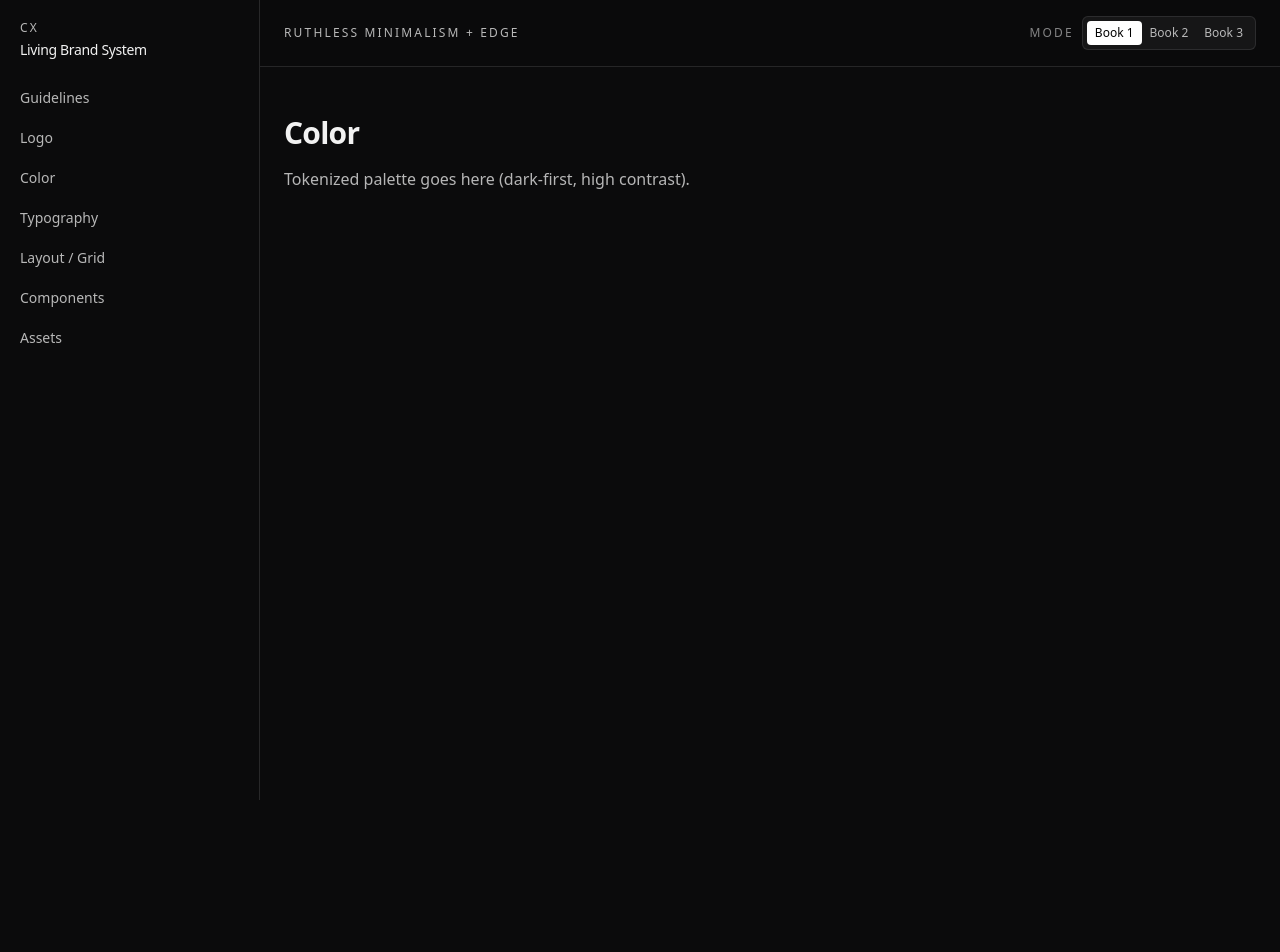
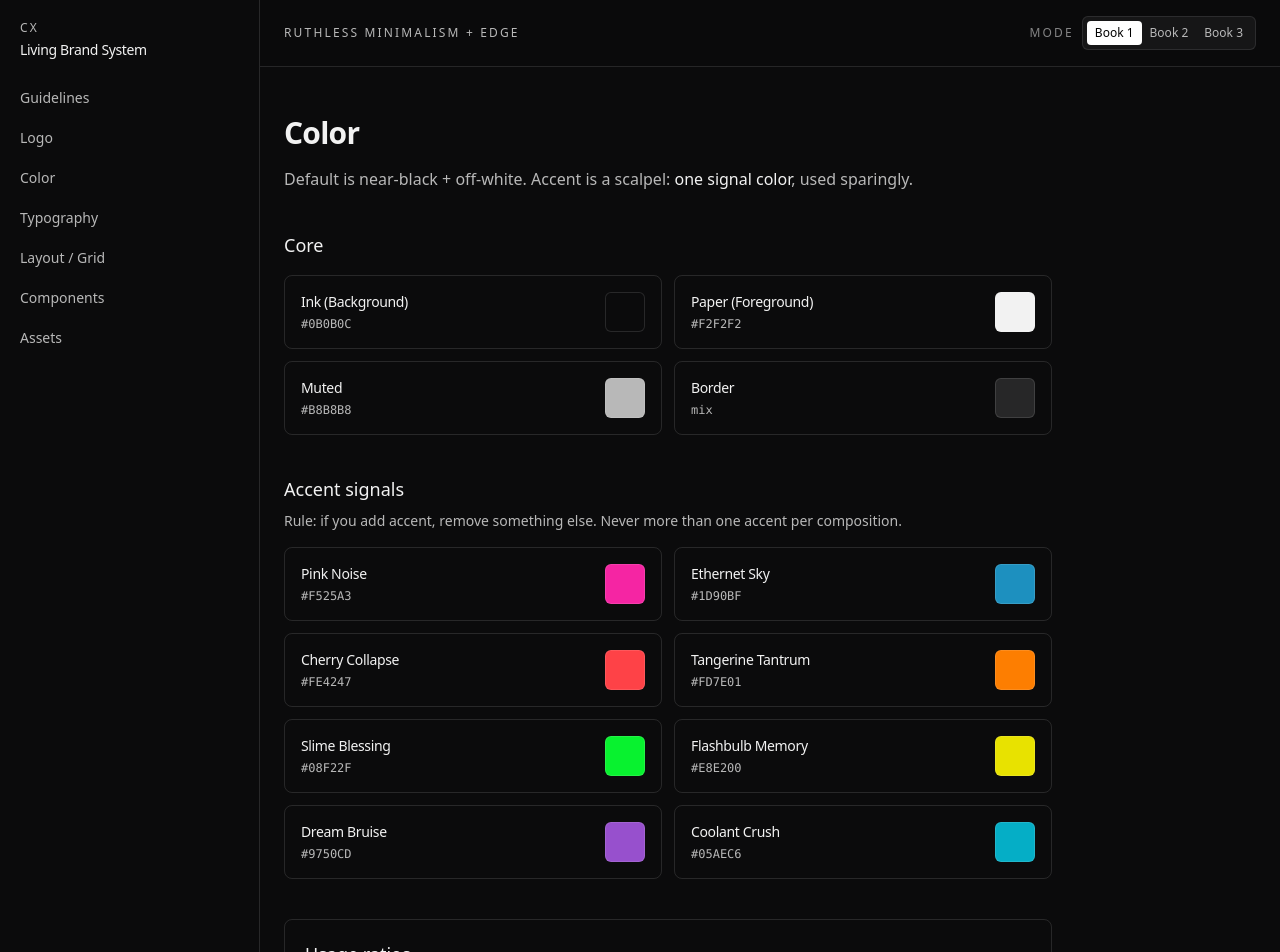
Before and after one commit to thepeopleofcx/cx-brand, a Next.js app: page /color in a window 1280 px wide. Shown: the top 952 px of the page. Before the commit the page ends 800 px from the top, so only its background shows below. Built offline with nearby package versions, Linux system fonts and the light colour scheme.

Commit message:
feat: add Color page token swatches

```diff
--- a/src/app/color/page.tsx
+++ b/src/app/color/page.tsx
@@ -1,8 +1,64 @@
+import { TokenSwatch } from "@/components/TokenSwatch";
+
+const CORE = [
+  { name: "Ink (Background)", value: "--cx-bg", label: "#0B0B0C" },
+  { name: "Paper (Foreground)", value: "--cx-fg", label: "#F2F2F2" },
+  { name: "Muted", value: "--cx-muted", label: "#B8B8B8" },
+  { name: "Border", value: "--cx-border", label: "mix" },
+];
+
+const ACCENTS = [
+  { name: "Pink Noise", var: "--cx-accent-pink-noise", hex: "#F525A3" },
+  { name: "Ethernet Sky", var: "--cx-accent-ethernet-sky", hex: "#1D90BF" },
+  { name: "Cherry Collapse", var: "--cx-accent-cherry-collapse", hex: "#FE4247" },
+  { name: "Tangerine Tantrum", var: "--cx-accent-tangerine-tantrum", hex: "#FD7E01" },
+  { name: "Slime Blessing", var: "--cx-accent-slime-blessing", hex: "#08F22F" },
+  { name: "Flashbulb Memory", var: "--cx-accent-flashbulb-memory", hex: "#E8E200" },
+  { name: "Dream Bruise", var: "--cx-accent-dream-bruise", hex: "#9750CD" },
+  { name: "Coolant Crush", var: "--cx-accent-coolant-crush", hex: "#05AEC6" },
+];
+
 export default function ColorPage() {
   return (
     <main className="px-6 py-12">
-      <h1 className="text-3xl font-semibold tracking-tight">Color</h1>
-      <p className="mt-4 max-w-2xl text-white/70">Tokenized palette goes here (dark-first, high contrast).</p>
+      <div className="max-w-3xl">
+        <h1 className="text-3xl font-semibold tracking-tight">Color</h1>
+        <p className="mt-4 text-[var(--cx-muted)]">
+          Default is near-black + off-white. Accent is a scalpel: <span className="text-[var(--cx-fg)]">one signal color</span>, used
+          sparingly.
+        </p>
+
+        <section className="mt-10">
+          <h2 className="text-lg font-medium">Core</h2>
+          <div className="mt-4 grid grid-cols-1 gap-3 sm:grid-cols-2">
+            {CORE.map((t) => (
+              <TokenSwatch key={t.value} name={t.name} value={t.label} previewVar={t.value} />
+            ))}
+          </div>
+        </section>
+
+        <section className="mt-10">
+          <h2 className="text-lg font-medium">Accent signals</h2>
+          <p className="mt-2 text-sm text-[var(--cx-muted)]">
+            Rule: if you add accent, remove something else. Never more than one accent per composition.
+          </p>
+          <div className="mt-4 grid grid-cols-1 gap-3 sm:grid-cols-2">
+            {ACCENTS.map((a) => (
+              <TokenSwatch key={a.var} name={a.name} value={a.hex} previewVar={a.var} />
+            ))}
+          </div>
+        </section>
+
+        <section className="mt-10 rounded-lg border border-[var(--cx-border)] p-5">
+          <h2 className="text-lg font-medium">Usage ratios</h2>
+          <ul className="mt-3 list-disc space-y-2 pl-5 text-sm text-[var(--cx-muted)]">
+            <li>
+              Default distribution: <span className="text-[var(--cx-fg)]">80% Ink</span> / 15% Paper / 5% Accent (optional)
+            </li>
+            <li>Accent should never be the default background unless concept demands it.</li>
+          </ul>
+        </section>
+      </div>
     </main>
   );
 }
--- /dev/null
+++ b/src/components/TokenSwatch.tsx
@@ -0,0 +1,23 @@
+type Props = {
+  name: string;
+  value: string;
+  previewVar?: string;
+};
+
+export function TokenSwatch({ name, value, previewVar }: Props) {
+  return (
+    <div className="rounded-lg border border-[var(--cx-border)] bg-white/0 p-4">
+      <div className="flex items-start justify-between gap-4">
+        <div>
+          <div className="text-sm font-medium tracking-tight">{name}</div>
+          <div className="mt-1 font-mono text-xs text-[var(--cx-muted)]">{value}</div>
+        </div>
+        <div
+          className="h-10 w-10 rounded-md border border-[var(--cx-border)]"
+          style={{ background: previewVar ? `var(${previewVar})` : value }}
+          aria-label={`${name} swatch`}
+        />
+      </div>
+    </div>
+  );
+}
```
